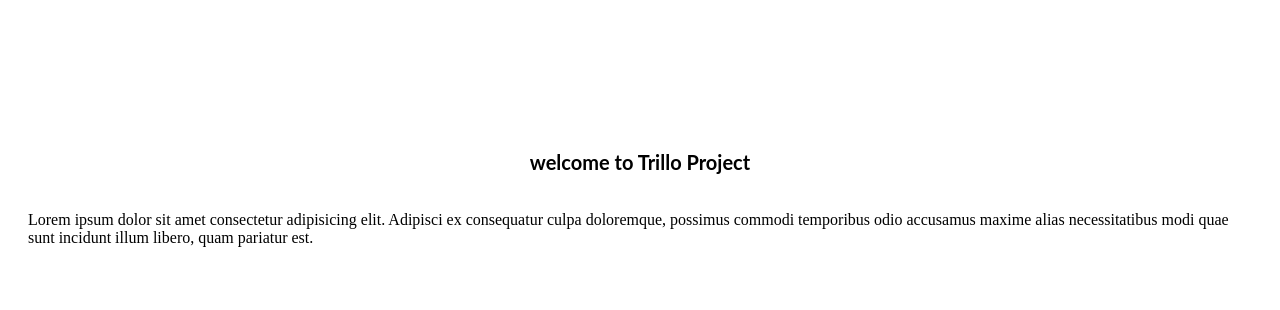
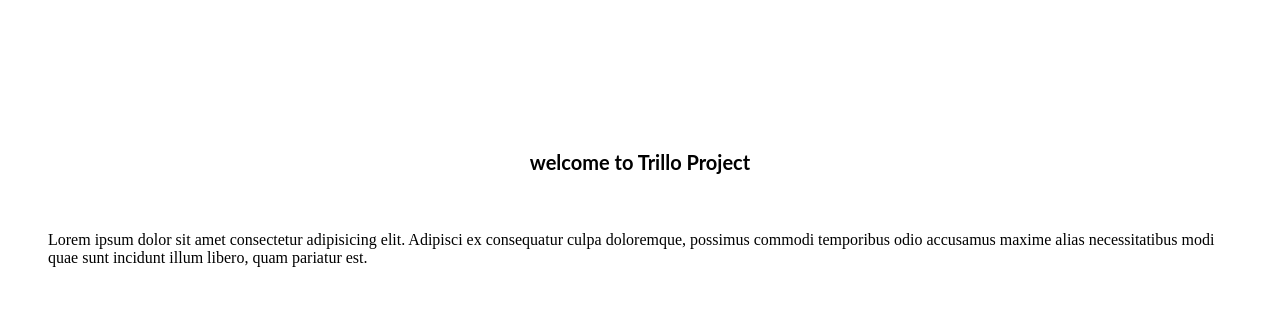
Before and after one commit to waliessa/drillo, a plain HTML site: page index.html in a window 1280 px wide. Drawn offline with Linux system fonts and the light colour scheme.

Commit message:
padding added

```diff
--- a/css/style.css
+++ b/css/style.css
@@ -5,5 +5,5 @@
     margin-top: 150px;
 }
 p {
-    padding: 20px;
+    padding: 40px !important;
 }
```
